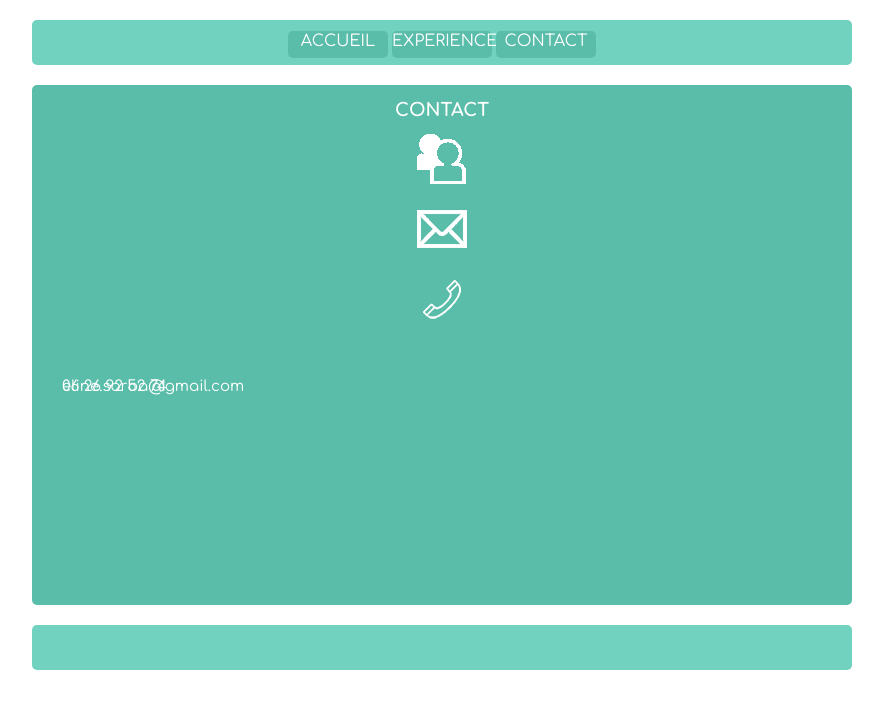
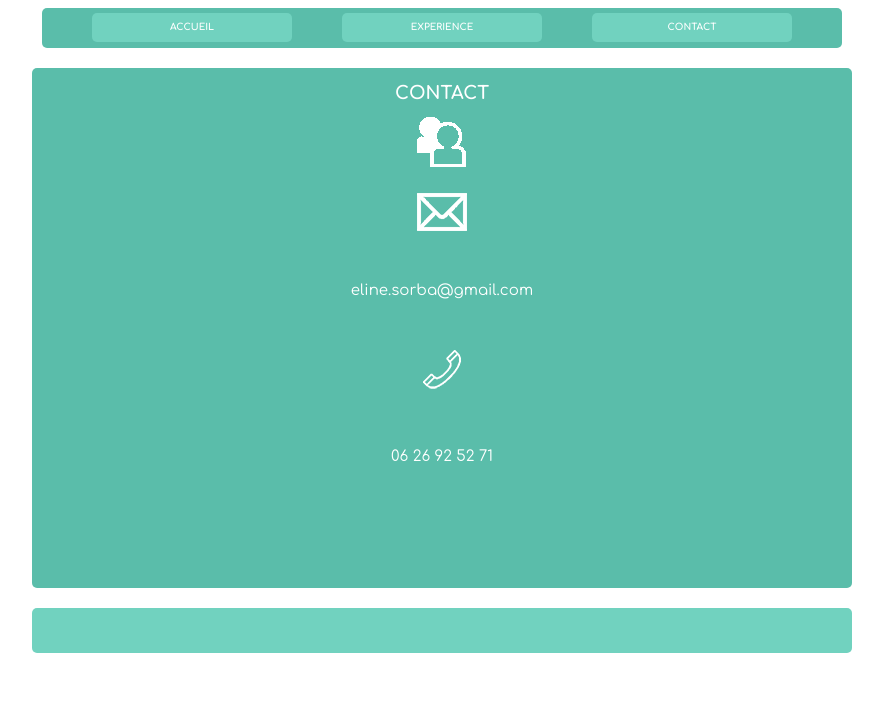
Before and after one commit to ElineSorba/projettest, a plain HTML site: page contact.html in a window 1280 px wide. Shown: the whole page, without its empty margins (198-1081 px from the left). Drawn offline with Linux system fonts and the light colour scheme.

Commit message:
dernieresmodifs

```diff
--- a/contact.html
+++ b/contact.html
@@ -10,32 +10,50 @@
     <header>
         <title>Eline SORBA : Etudiante en communication</title>
 
-  <nav>
-             <p>
 
-                <div class="header">
-                    <a href="index.html">ACCUEIL</a></div>
-              <div class="header">
-                  <a href="experience.html">EXPERIENCE</a></div>
-     <div class="header">
-         <a href="contact.html">CONTACT</a></div>
+ <nav>
 
-         </p>
+      <div id="bouton">
+            <a href="index.html">
+                <h3>ACCUEIL</h3>
+            </a>
+      </div>
 
-     </nav>
+      <div id="bouton">
+          <a href="experience.html">
+              <h3>EXPERIENCE</h3>
+          </a>
+      </div>
 
+      <div id="bouton">
+           <a href="contact.html">
+               <h3>CONTACT</h3>
+          </a>
+      </div>
 
+        </nav>
    </header>
 
 
     <main>
        <h1>CONTACT</h1>
         <img src="images/contact.png"/>
+        <table>
+            <tb>
         <img src="images/mail.png"/>
+            </tb>
+            <tb>
+             <p>eline.sorba@gmail.com</p>
+            </tb>
+            <tr>
+                <tb>
         <img src="images/telephone.png"/>
-
-        <p>eline.sorba@gmail.com</p>
-        <p>06 26 92 52 74</p>
+                </tb>
+                <tb>
+                <p>06 26 92 52 71</p>
+                </tb>
+            </tr>
+        </table>
    </main>
 
    <footer>
--- a/style.css
+++ b/style.css
@@ -1,19 +1,32 @@
-header {
+header{
+    background-color:#5abdaa;
+    width:800px;
+    height:40px;
+    border-radius:5px;
+    text-align:center;
+     margin-left:auto;
+    margin-right:auto;
+
+
+
+}
+
+#bouton {
     background-color:#71d2bf;
-    width:800px;
-    height:25px;
+    width:200px;
+    color:white;
+    padding:center;
+    font-size:8px;
+    font-family: 'Comfortaa', cursive;
     border-radius:5px;
-    margin:20px;
-    padding:10px;
-    margin-left: auto;
-    margin-right: auto;
     text-align:center;
+    list-style:none;
+    float:left;
+    margin-left:50px;
+    margin-top:5px;
   }
+p  {
 
-p  {
-    margin-left: auto;
-    margin-right: auto;
-    position:absolute;
     text-align:center;
     text-decoration:none;
 
@@ -25,25 +38,6 @@ a{
     color:white;
 }
 
-.header {
-    background-color:#5abdaa;
-    text-decoration:none;
-	list-style-type: none;
-	padding-top:1px;
-    padding-bottom:1px;
-    padding-right: auto;
-	margin-top:1px;
-    margin-bottom: 1px;
-	position: relative;
-    width:100px;
-    height:25px;
-    margin-left: auto;
-    margin-right:auto;
-    text-align:center;
-    border-radius:5px;
-    display:inline-block;
-
-}
 main {
     background-color:#5abdaa;
     width:800px;
@@ -94,18 +88,6 @@ img {
     color:white;
  }
 
-ul li {
-    font-family: 'Comfortaa', cursive;
-    text-align:center;
-    padding:0.02px;
-    margin-left:auto;
-    margin-right:auto;
-    font-size:8px;
-    font-style:normal;
-    color:white;
-    list-style-type: none;
-
-}
 
 h2 {
      text-decoration:none;
@@ -121,3 +103,8 @@ h2 {
     font-style:normal;
     color:white;
 }
+
+.table {
+    margin-left:auto;
+    margin-right:auto;
+}
```
Also changed, not shown: experience.html (+19 -11 lines), index.html (+20 -14 lines), formation.html (added), 1 other file.
